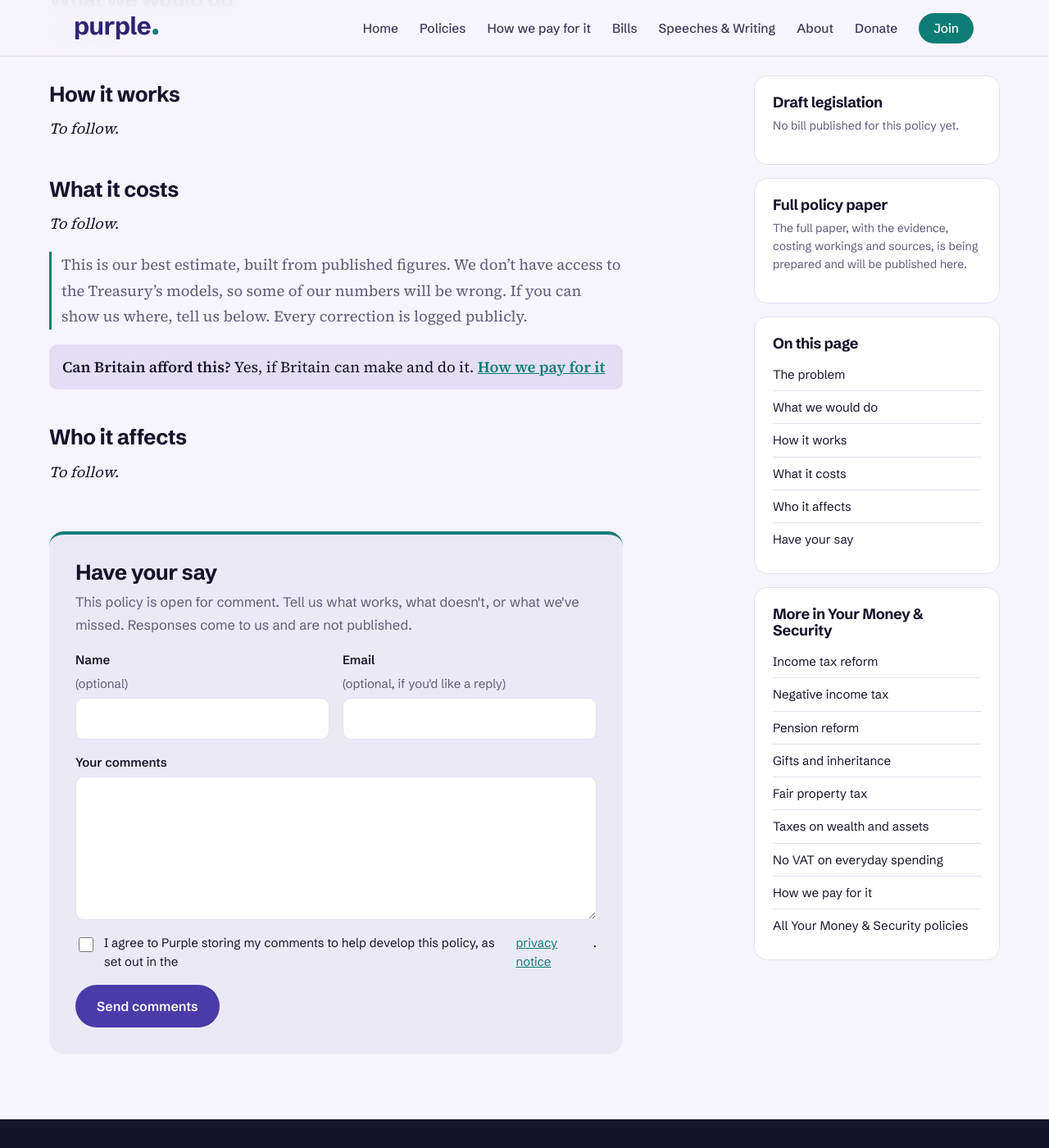
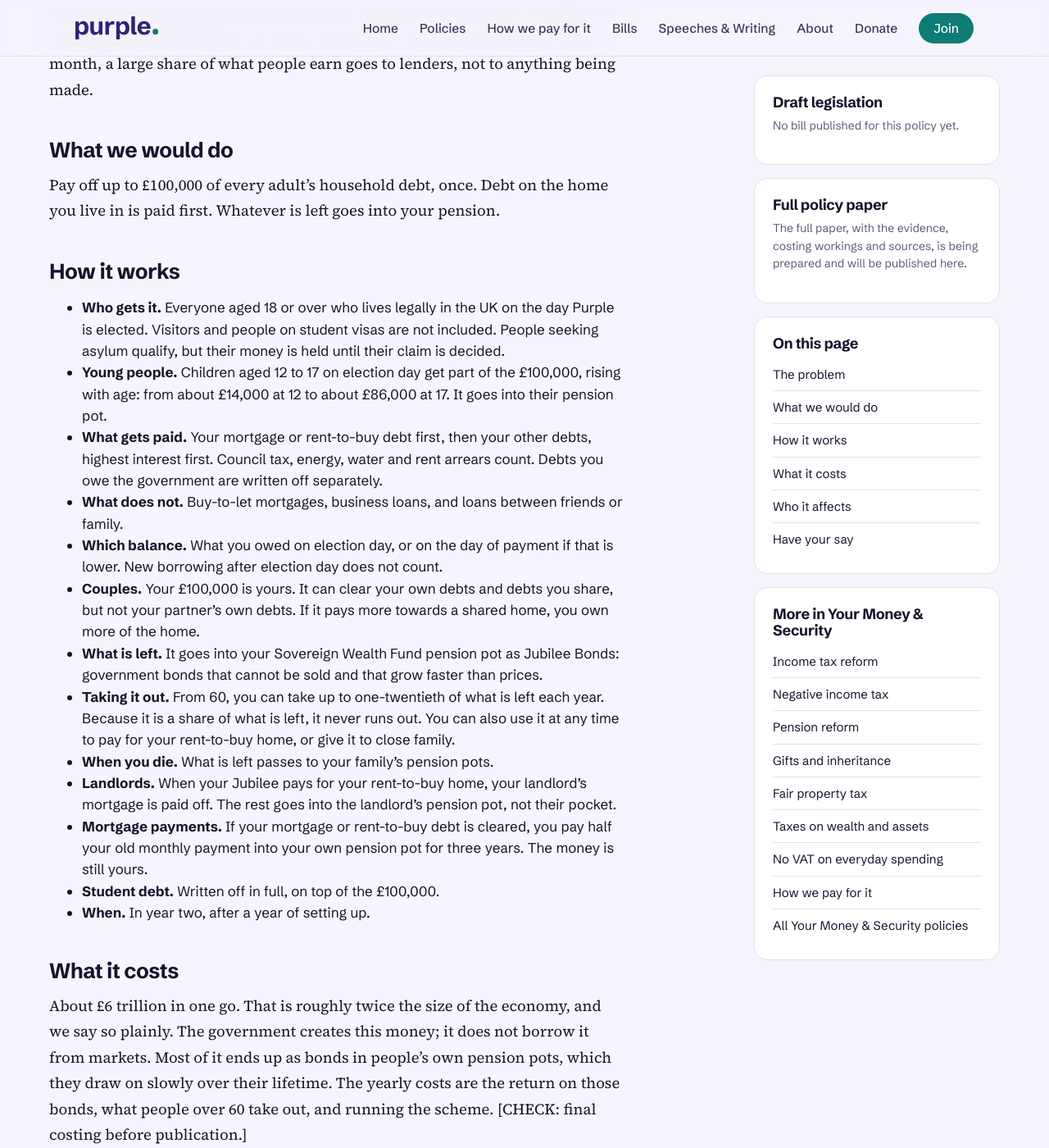
Before and after one commit to Purple-Party-uk/purple, a Jekyll site: the page built from _policies/money/debt-jubilee.md, in a window 1280 px wide and 1400 px high, scrolled down 1022 px. Shown: the whole window at 82% size. Built offline with Jekyll 4.4.1, drawn with Linux system fonts in a browser that asks for light colours; some of the changed text lies outside the part shown.

Commit message:
Debt Jubilee: fill policy page and align related pages with the November brief (#10)
Claude-Session: https://claude.ai/code/session_016kdNgxaPDJaG1jzdeed3dw

Co-authored-by: Claude <noreply@anthropic.com>

```diff
--- a/_policies/money/debt-jubilee.md
+++ b/_policies/money/debt-jubilee.md
@@ -3,7 +3,7 @@ key: debt-jubilee
 theme: money
 order: 4
 title: "Debt jubilee"
-summary: "A one-off reset of household debt."
+summary: "We pay off up to £100,000 of every adult's household debt, once, starting with the home you live in. Whatever is left goes into your pension."
 bills: []
 # paper: /assets/papers/debt-jubilee.pdf   # full policy paper; uncomment once uploaded
 flagship: false
@@ -14,20 +14,37 @@ flagship: false
 
 ## The problem
 
-*To follow.*
+Most money in Britain is created by banks when they lend. Households then spend decades paying it back with interest. Families owe about £1.75 trillion on mortgages and £253 billion on cards, car finance, loans and overdrafts. Every month, a large share of what people earn goes to lenders, not to anything being made.
 
 ## What we would do
 
-*To follow.*
+Pay off up to £100,000 of every adult's household debt, once. Debt on the home you live in is paid first. Whatever is left goes into your pension.
 
 ## How it works
 
-*To follow.*
+- **Who gets it.** Everyone aged 18 or over who lives legally in the UK on the day Purple is elected. Visitors and people on student visas are not included. People seeking asylum qualify, but their money is held until their claim is decided.
+- **Young people.** Children aged 12 to 17 on election day get part of the £100,000, rising with age: from about £14,000 at 12 to about £86,000 at 17. It goes into their pension pot.
+- **What gets paid.** Your mortgage or rent-to-buy debt first, then your other debts, highest interest first. Council tax, energy, water and rent arrears count. Debts you owe the government are written off separately.
+- **What does not.** Buy-to-let mortgages, business loans, and loans between friends or family.
+- **Which balance.** What you owed on election day, or on the day of payment if that is lower. New borrowing after election day does not count.
+- **Couples.** Your £100,000 is yours. It can clear your own debts and debts you share, but not your partner's own debts. If it pays more towards a shared home, you own more of the home.
+- **What is left.** It goes into your Sovereign Wealth Fund pension pot as Jubilee Bonds: government bonds that cannot be sold and that grow faster than prices.
+- **Taking it out.** From 60, you can take up to one-twentieth of what is left each year. Because it is a share of what is left, it never runs out. You can also use it at any time to pay for your rent-to-buy home, or give it to close family.
+- **When you die.** What is left passes to your family's pension pots.
+- **Landlords.** When your Jubilee pays for your rent-to-buy home, your landlord's mortgage is paid off. The rest goes into the landlord's pension pot, not their pocket.
+- **Mortgage payments.** If your mortgage or rent-to-buy debt is cleared, you pay half your old monthly payment into your own pension pot for three years. The money is still yours.
+- **Student debt.** Written off in full, on top of the £100,000.
+- **When.** In year two, after a year of setting up.
 
 ## What it costs
 
-*To follow.*
+About £6 trillion in one go. That is roughly twice the size of the economy, and we say so plainly. The government creates this money; it does not borrow it from markets. Most of it ends up as bonds in people's own pension pots, which they draw on slowly over their lifetime. The yearly costs are the return on those bonds, what people over 60 take out, and running the scheme. [CHECK: final costing before publication.]
 
 ## Who it affects
 
-*To follow.*
+- **Everyone 18 or over:** the same £100,000, as debt cleared or pension savings.
+- **Renters:** most start rent-to-buy with a large share of their home already paid for.
+- **People over 60:** a steady extra income on top of the £18,000 income floor.
+- **Low earners:** a flat sum is worth far more to them than to high earners.
+- **Landlords:** paid full value for the share their tenants buy, but as pension savings, not cash.
+- **Lenders:** repaid what they are owed, with no fees or penalties.
--- a/index.html
+++ b/index.html
@@ -39,7 +39,7 @@ title: Purple
     <a class="num reveal" href="{{ rtb.url | relative_url }}"><span class="big">25 years</span><span class="what">and the home you rent is yours. Every payment buys a share. No deposit.</span><span class="more">Rent to buy</span></a>
     <a class="num reveal" href="{{ tax.url | relative_url }}"><span class="big">£20,000</span><span class="what">you earn before paying any income tax</span><span class="more">Income tax reform</span></a>
     <a class="num reveal" href="{{ nit.url | relative_url }}"><span class="big">£18,000</span><span class="what">an income floor no one falls below</span><span class="more">Negative income tax</span></a>
-    <a class="num reveal" href="{{ jubilee.url | relative_url }}"><span class="big">£100,000</span><span class="what">for every adult: debt on your home paid off first, the rest into your pension</span><span class="more">Debt jubilee</span></a>
+    <a class="num reveal" href="{{ jubilee.url | relative_url }}"><span class="big">£100,000</span> <span class="what">for every adult: debt on your home paid off first, the rest into your pension</span><span class="more">Debt jubilee</span></a>
     {% comment %} Point this tile at the corporation tax policy once its page exists. {% endcomment %}
     <a class="num reveal" href="{{ '/policies/' | relative_url }}"><span class="big">£1 million</span><span class="what">turnover a business can make before paying any corporation tax</span><span class="more">Corporation tax</span></a>
     <a class="num reveal" href="{{ rnd.url | relative_url }}"><span class="big">£165bn</span><span class="what">a year of government spending on research, more than seven times today’s budget</span><span class="more">Research and development</span></a>
```
Also changed, not shown: _policies/home/rent-to-buy.md (+7 -3 lines), _policies/money/how-we-pay-for-it.md (+11 -4 lines), _policies/money/inheritance.md (+2 -0 lines).
